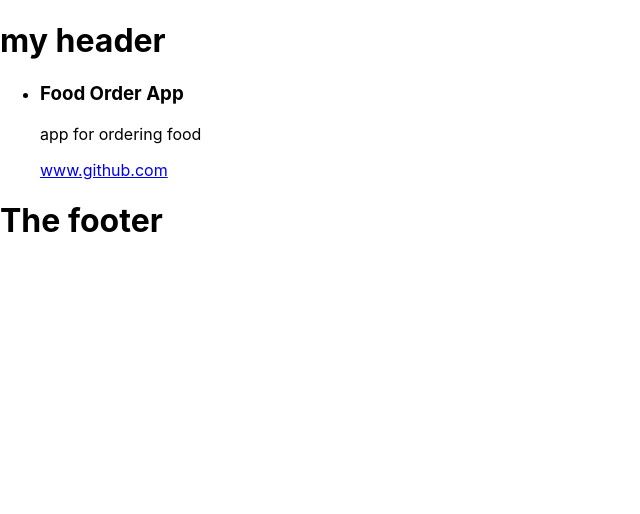
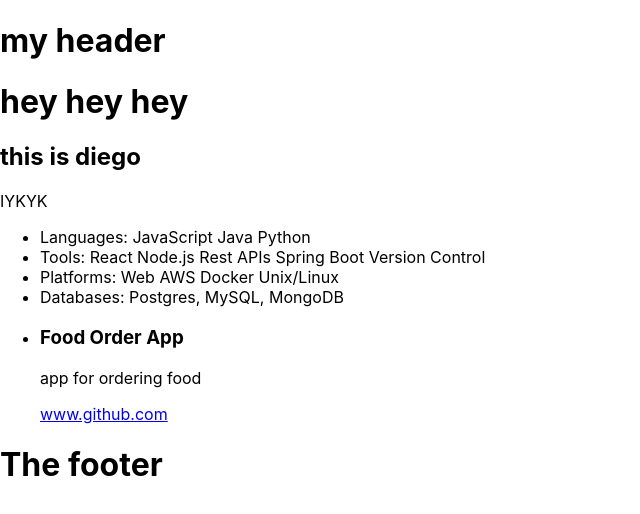
Before and after one commit to diegolbquintela/my-personal-page, a React (Create React App) app: page / in a window 1280 px wide. Shown: the top 514 px of the page, without its empty margins (0-640 px from the left). Built offline with nearby package versions, Linux system fonts and the light colour scheme; the HTML template or start-up script is replaced by a standard one.

Commit message:
Skills and Description components, need styles ASAP

```diff
--- a/src/App.js
+++ b/src/App.js
@@ -3,11 +3,15 @@ import { Fragment } from 'react';
 import Header from './components/Header';
 import Footer from './components/Footer';
 import ProjectList from './components/projects/ProjectList';
+import SkillList from './components/skills/SkillList';
+import Description from './components/Description';
 
 function App() {
   return (
     <Fragment>
       <Header />
+      <Description />
+      <SkillList />
       <ProjectList />
       <Footer />
     </Fragment>
--- /dev/null
+++ b/src/components/Description.js
@@ -0,0 +1,11 @@
+const Description = () => {
+  return (
+    <div>
+      <h1>hey hey hey</h1>
+      <h2>this is diego</h2>
+      <p>IYKYK</p>
+    </div>
+  );
+};
+
+export default Description;
--- /dev/null
+++ b/src/components/skills/SkillList.js
@@ -0,0 +1,25 @@
+import SkillListItem from './SkillListItem';
+
+const SkillList = () => {
+  const languages = ['JavaScript', 'Java', 'Python'];
+  const tools = [
+    'React',
+    'Node.js',
+    'Rest APIs',
+    'Spring Boot',
+    'Version Control',
+  ];
+  const platforms = ['Web', 'AWS', 'Docker', 'Unix/Linux'];
+  const databases = ['Postgres, MySQL, MongoDB'];
+
+  return (
+    <ul>
+      <li>Languages: {languages.join(' ')}</li>
+      <li>Tools: {tools.join(' ')}</li>
+      <li>Platforms: {platforms.join(' ')}</li>
+      <li>Databases: {databases.join(' ')}</li>
+    </ul>
+  );
+};
+
+export default SkillList;
--- /dev/null
+++ b/src/components/skills/SkillListItem.js
@@ -0,0 +1,5 @@
+const SkillListItem = (props) => {
+  return <></>;
+};
+
+export default SkillListItem;
```
